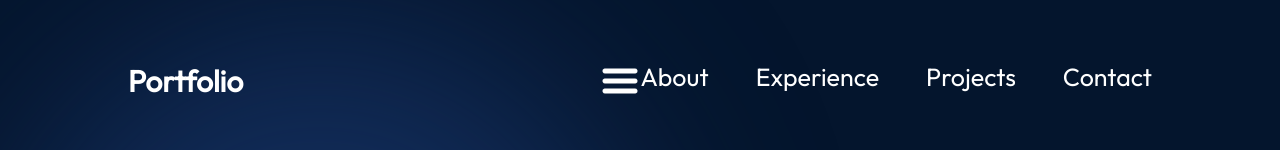
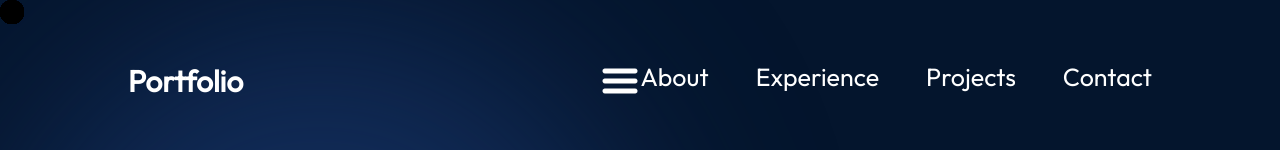
Before and after one commit to Sherma-ThangamS/React_Portfolio, a React (Vite) app: page / in a window 1280 px wide. Shown: the top 150 px of the page. Built offline with nearby package versions, Linux system fonts and the light colour scheme.

Commit message:
Update App.jsx

```diff
--- a/src/App.jsx
+++ b/src/App.jsx
@@ -5,10 +5,106 @@ import { Experience } from "./components/Experience/Experience";
 import { Hero } from "./components/Hero/Hero";
 import { Navbar } from "./components/Navbar/Navbar";
 import { Projects } from "./components/Projects/Projects";
+import React, { useEffect } from 'react';
+
+
 
 function App() {
+  const coords = { x: 0, y: 0 };
+  const circles = document.querySelectorAll(".circle");
+
+const colors = [
+"#ffb56b",
+"#fdaf69",
+"#f89d63",
+"#f59761",
+"#ef865e",
+"#ec805d",
+"#e36e5c",
+"#df685c",
+"#d5585c",
+"#d1525c",
+"#c5415d",
+"#c03b5d",
+"#b22c5e",
+"#ac265e",
+"#9c155f",
+"#950f5f",
+"#830060",
+"#7c0060",
+"#680060",
+"#60005f",
+"#48005f",
+"#3d005e"
+];
+
+circles.forEach(function (circle, index) {
+circle.x = 0;
+circle.y = 0;
+circle.style.backgroundColor = colors[index % colors.length];
+});
+
+window.addEventListener("mousemove", function(e){
+coords.x = e.clientX;
+coords.y = e.clientY;
+
+});
+
+function animateCircles() {
+  let x = coords.x;
+  let y = coords.y;
+
+  circles.forEach(function (circle, index) {
+    circle.style.left = x - 12 + "px";
+    circle.style.top = y - 12 + "px";
+
+    // Corrected the property name to 'transform' for scale
+    circle.style.transform = `scale(${(circles.length - index) / circles.length})`;
+
+    circle.x = x;
+    circle.y = y;
+
+    const nextCircle = circles[index + 1] || circles[0];
+    x += (nextCircle.x - x) * 0.3;
+    y += (nextCircle.y - y) * 0.3;
+  });
+
+  requestAnimationFrame(animateCircles);
+}
+const circleStyle = {
+  height: '24px',
+  width: '24px',
+  borderRadius: '24px',
+  backgroundColor: 'black',
+  position: 'fixed',
+  top: '0',
+  left: '0',
+  pointerEvents: 'none',
+  zIndex: '99999999',
+};
+
+  useEffect(() => {
+    animateCircles();
+  }, []);
   return (
     <div className={styles.App}>
+      <div className="circle" style={circleStyle}></div>
+      <div className="circle" style={circleStyle}></div>
+      <div className="circle" style={circleStyle}></div>
+      <div className="circle" style={circleStyle}></div>
+      <div className="circle" style={circleStyle}></div>
+      <div className="circle" style={circleStyle}></div>
+      <div className="circle" style={circleStyle}></div>
+      <div className="circle" style={circleStyle}></div>
+      <div className="circle" style={circleStyle}></div>
+      <div className="circle" style={circleStyle}></div>
+      <div className="circle" style={circleStyle}></div>
+      <div className="circle" style={circleStyle}></div>
+      <div className="circle" style={circleStyle}></div>
+      <div className="circle" style={circleStyle}></div>
+      <div className="circle" style={circleStyle}></div>
+      <div className="circle" style={circleStyle}></div>
+      <div className="circle" style={circleStyle}></div>
       <Navbar />
       <Hero />
       <About />
```
